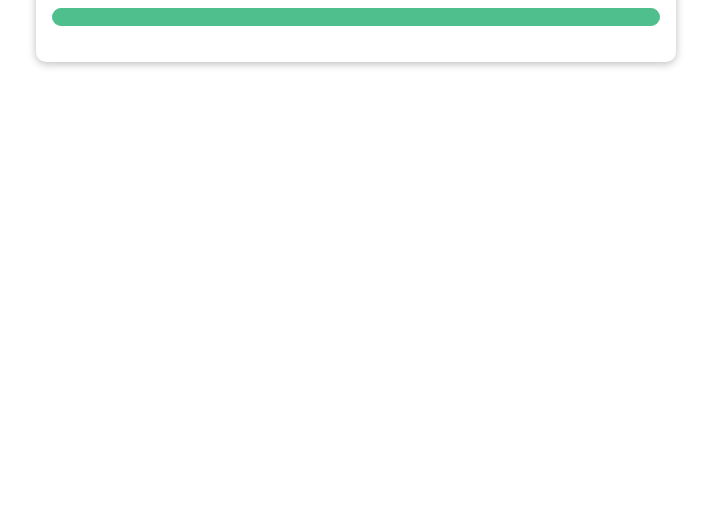
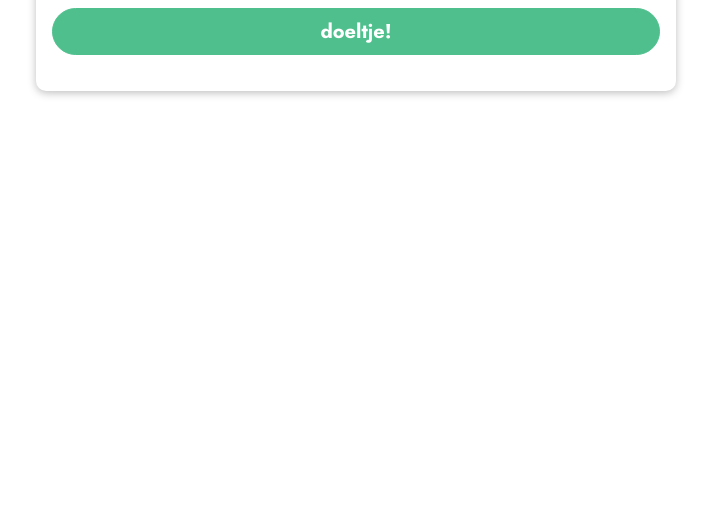
Before and after one commit to RubenZwinkels/vue-practice, a plain HTML site: page 2-basic-syntax/index.html in a window 1280 px wide. Shown: the part 295-800 px from the top of the page, without its empty margins (284-995 px from the left). Drawn offline with nearby package versions, Linux system fonts and the light colour scheme.

Commit message:
[2] data van app uitlezen in de html

```diff
--- a/2-basic-syntax/index.html
+++ b/2-basic-syntax/index.html
@@ -19,7 +19,7 @@
     </header>
     <section id="user-goal">
       <h2>My Course Goal</h2>
-      <p></p>
+      <p>{{courseGoal}}</p>
     </section>
   </body>
 </html>
```
